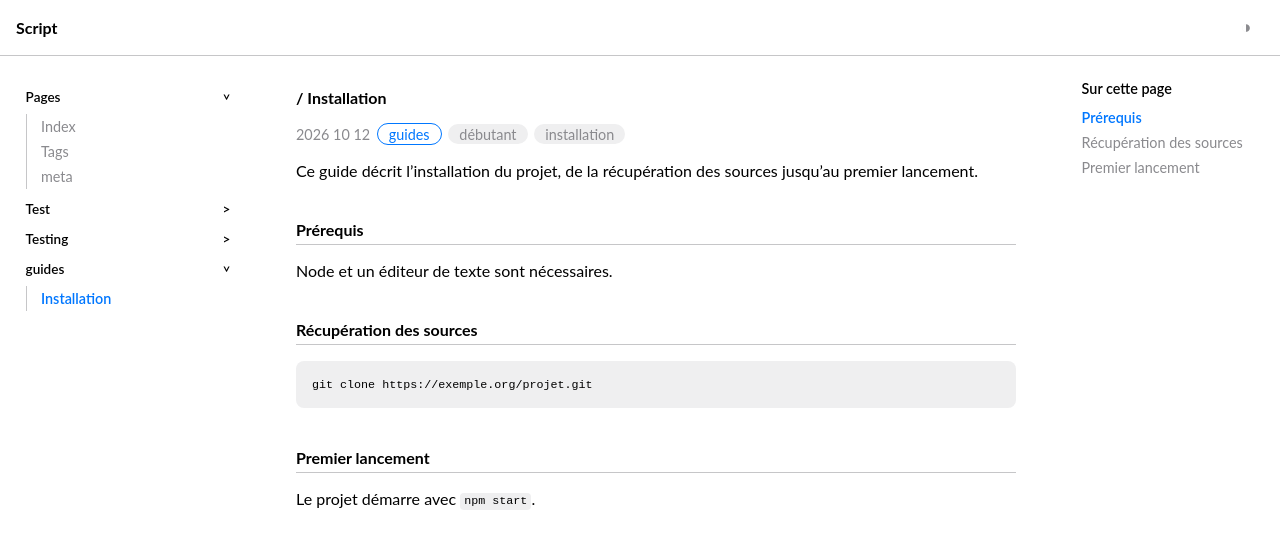
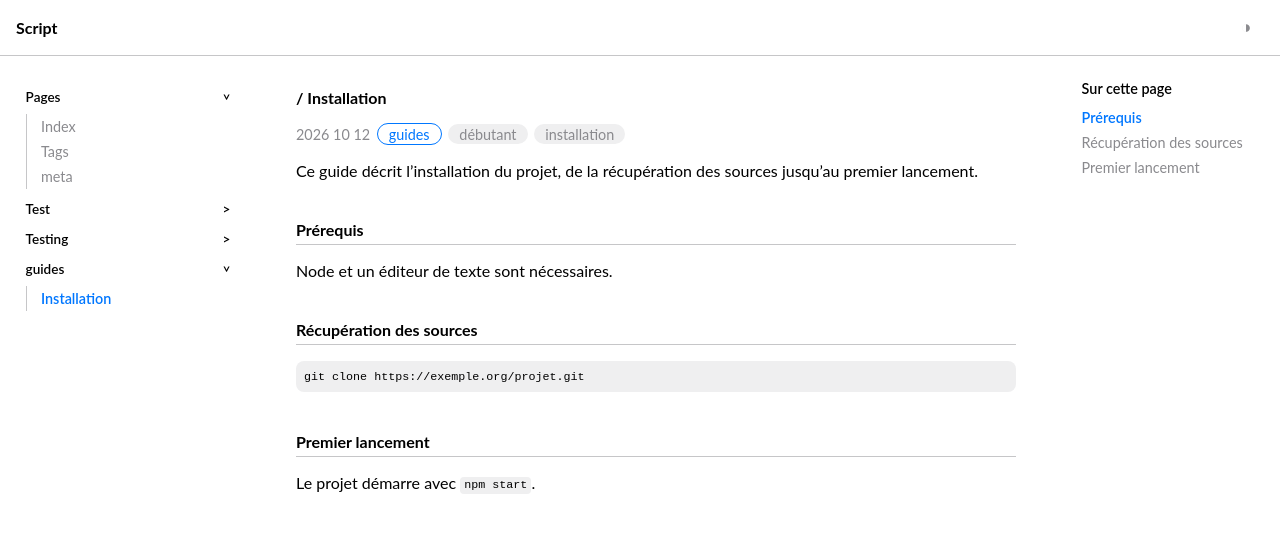
Before and after one commit to script-txt/script-txt.github.io, a Jekyll site: the page built from _posts/2026-10-12-installation.md, in a window 1280 px wide. Shown: the top 549 px of the page. Built offline with Jekyll 4.4.1, drawn with Linux system fonts in a browser that asks for light colours; some web fonts are replaced.

Commit message:
Update pre code padding

```diff
--- a/_layouts/default.html
+++ b/_layouts/default.html
@@ -108,7 +108,7 @@
     border-bottom: 1px solid var(--border);
   }
   main code { background: var(--hover); padding: .1em .35em; border-radius: .25rem; font-size: .9em; }
-  main pre { background: var(--hover); padding: 1rem; border-radius: .5rem; overflow-x: auto; }
+  main pre { background: var(--hover); padding: 0.5rem; border-radius: .5rem; overflow-x: auto; }
   main pre code { background: none; padding: 0; }
   main img { display: block; max-width: 100%; height: auto; margin: 1rem 0; border-radius: .5rem; }
 
```
